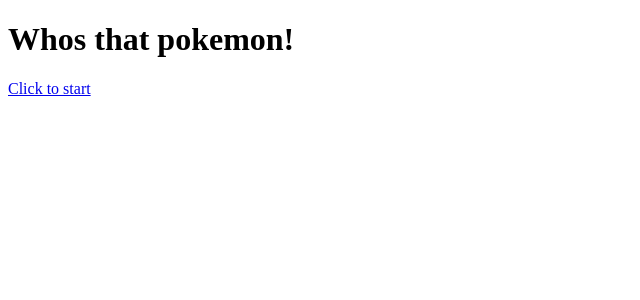
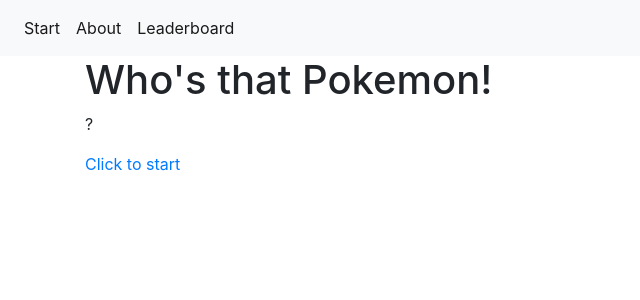
Before and after one commit to simonnineteen90/whos-that-pokemon, a Flask app: page / in a window 1280 px wide. Shown: the top 300 px of the page, without its empty margins (0-640 px from the left). Run offline with Flask 2, Linux system fonts and the light colour scheme.

Commit message:
User score kept andshows correct answer on incorrect/correct page. Started styling with bootstrap.

```diff
--- a/main.py
+++ b/main.py
@@ -11,6 +11,7 @@
 @app.route('/')
 def start():
     session['chosen_ids'] = []
+    session['user_score'] = 0
     return render_template('index.html')
 
 
@@ -21,25 +22,25 @@
     :return:
     """
     #session['chosen_ids'] = []
-    id_num = random.randint(1, 151)
+    session['current_id_num'] = random.randint(1, 151)
 
     # while the id_num is in the chosen_ids list generate another random number and check that number
     # to stop duplicate pokemon coming up
-    while id_num in session['chosen_ids']:
-        id_num = random.randint(1, 151)
+    while session['current_id_num'] in session['chosen_ids']:
+        session['current_id_num'] = random.randint(1, 151)
 
-    #if session['chosen_ids'] length is > 151 then the game is completed.
 
-    session['chosen_ids'].append(id_num)
+    session['chosen_ids'].append(session['current_id_num'])
     print(session['chosen_ids'])
-    pokemon = pb.pokemon(id_num)
-    image = pb.SpriteResource('pokemon', id_num)
+    pokemon = pb.pokemon(session['current_id_num'])
+    image = pb.SpriteResource('pokemon', session['current_id_num'])
     height = pokemon.height
     session['pokemon_name'] = str(pokemon)
     print(f"Session variable = {session['pokemon_name']}")
 
-    return render_template('random_pokemon.html', p_num=id_num, p_name=pokemon,
-                           p_height=height, p_image=image.url)
+
+    return render_template('random_pokemon.html', p_num=session['current_id_num'], p_name=pokemon,
+                           p_height=height, p_image=image.url, score=session['user_score'])
 
 
 @app.route('/check_answer', methods=["POST"])
@@ -49,11 +50,17 @@
     returns route to correct/incorrect page
     :return:
     """
-    user_answer = request.form["guess"]
+    image = pb.SpriteResource('pokemon', session['current_id_num'])
+    print(image)
+
+    user_answer = request.form["guess"].lower()
     if user_answer != session['pokemon_name']:
-        return render_template('incorrect.html')
+        return render_template('incorrect.html', p_image=image.url, p_name=session['pokemon_name'])
     elif user_answer == session['pokemon_name']:
-        return render_template('correct.html')
+        session['user_score'] += 1
+        if len(session['chosen_ids']) == 150:
+            return "Congratulations you have named all 151. You are a pokemon master!"
+        return render_template('correct.html', p_image=image.url, p_name=session['pokemon_name'])
     else:
         return redirect(url_for('random_pokemon'))
 
--- a/templates/correct.html
+++ b/templates/correct.html
@@ -6,6 +6,8 @@
 </head>
 <body>
     <h1>Correct Answer!</h1>
+    <p>It was {{ p_name }}!</p>
+    <img src="{{ p_image }}" alt="pokemon_image">
     <a href="{{ url_for('random_pokemon') }}">Next pokemon</a>
 </body>
 </html>
--- a/templates/incorrect.html
+++ b/templates/incorrect.html
@@ -6,6 +6,8 @@
 </head>
 <body>
     <h1>Incorrect Answer</h1>
+    <p>It was {{ p_name }}!</p>
+    <img src="{{ p_image }}" alt="pokemon_image">
     <a href="{{ url_for('start') }}">Restart</a>
 </body>
 </html>
--- a/templates/index.html
+++ b/templates/index.html
@@ -3,9 +3,44 @@
 <head>
     <meta charset="UTF-8">
     <title>Whos That Pokemon!</title>
+    <link rel="stylesheet" href="https://cdn.jsdelivr.net/npm/bootstrap@4.5.3/dist/css/bootstrap.min.css"
+          integrity="sha384-TX8t27EcRE3e/ihU7zmQxVncDAy5uIKz4rEkgIXeMed4M0jlfIDPvg6uqKI2xXr2" crossorigin="anonymous">
+
 </head>
+
+
+<nav class="navbar navbar-expand-lg navbar-light bg-light">
+  <button class="navbar-toggler" type="button" data-toggle="collapse" data-target="#navbarNav" aria-controls="navbarNav" aria-expanded="false" aria-label="Toggle navigation">
+    <span class="navbar-toggler-icon"></span>
+  </button>
+  <div class="collapse navbar-collapse" id="navbarNav">
+    <ul class="navbar-nav">
+        <li class="nav-item active">
+        <a class="nav-link" href="#">Start <span class="sr-only">(current)</span></a>
+      </li>
+      <li class="nav-item active">
+        <a class="nav-link" href="#">About <span class="sr-only">(current)</span></a>
+      </li>
+        <li class="nav-item active">
+        <a class="nav-link" href="#">Leaderboard <span class="sr-only">(current)</span></a>
+      </li>
+
+    </ul>
+  </div>
+</nav>
+
+
+
+
+
 <body>
-    <h1>Whos that pokemon!</h1>
-    <a href="{{ url_for('random_pokemon') }}">Click to start</a>
+    <div class="container">
+        <h1>Who's that Pokemon!</h1>
+        <p>?</p>
+
+        <a href="{{ url_for('random_pokemon') }}">Click to start</a>
+    </div>
+
+
 </body>
 </html>
--- a/templates/random_pokemon.html
+++ b/templates/random_pokemon.html
@@ -9,6 +9,7 @@
     <h1>Who's That Pokemon!</h1>
     <img class="clipped" src="{{ p_image }}" alt="pokemon_image">
     <p> Name: ? Number: {{ p_num }} Height: {{ p_height }} </p>
+    <p>Current score = {{ score }}</p>
 
     <form action="/check_answer" method="post">
     <input type="text" name="guess">
```
